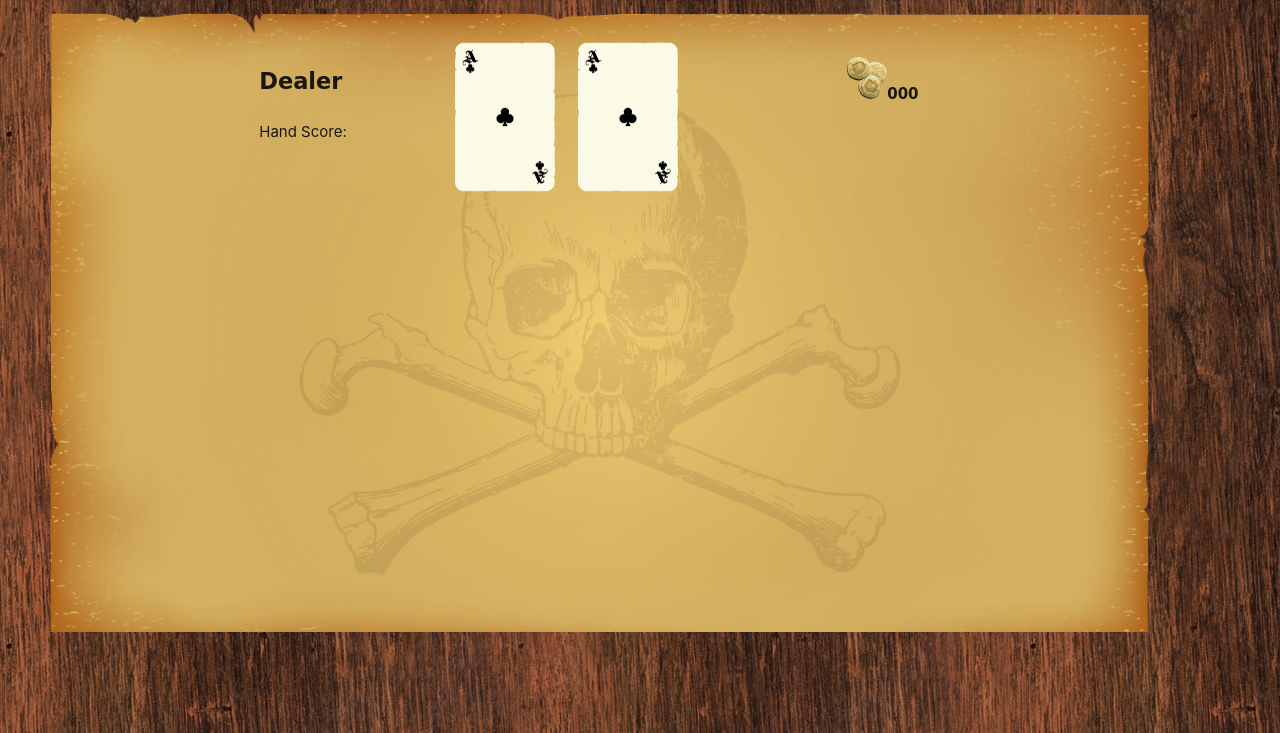
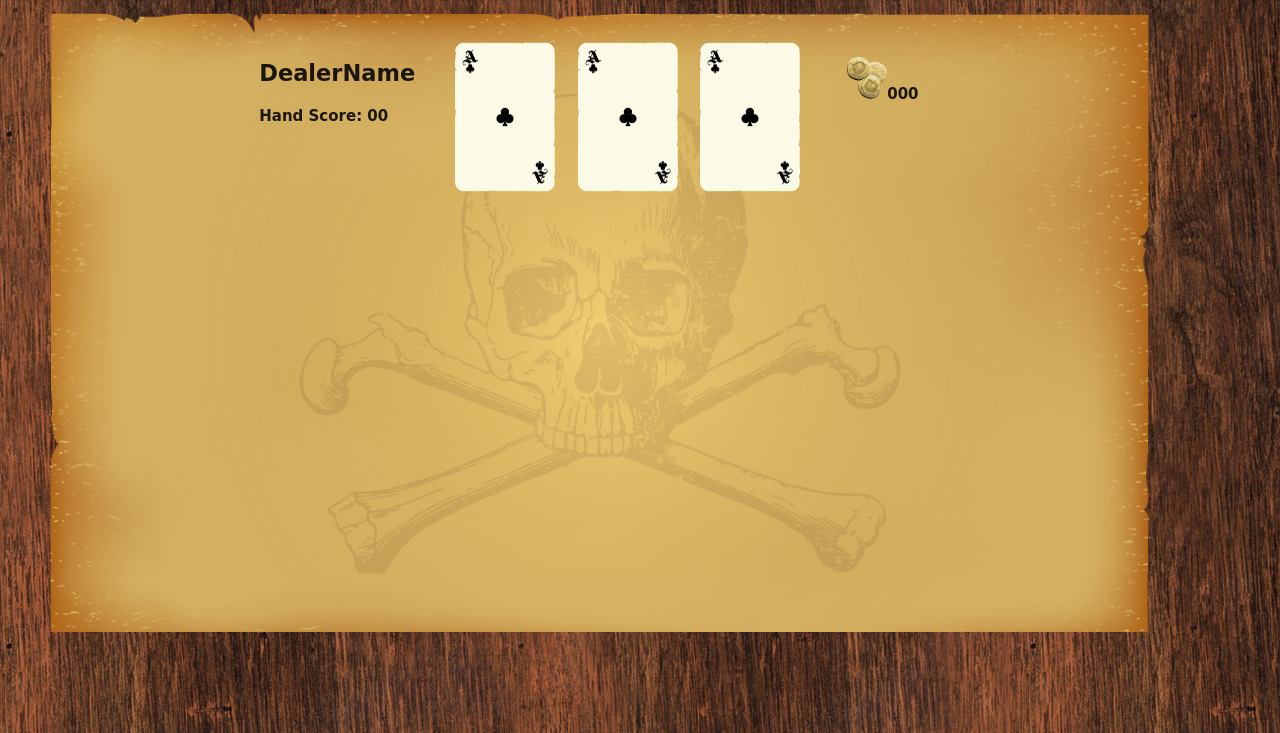
Before and after one commit to DesignerJennifer/Project-2, a website: page public/play.html in a window 1280 px wide. Shown: the part 67-800 px from the top of the page. Drawn offline with nearby package versions, Linux system fonts and the light colour scheme; a web font is replaced by a local one.

Commit message:
updated play.html and stylesheet.css to fix fonts

```diff
--- a/public/play.html
+++ b/public/play.html
@@ -51,13 +51,17 @@
 			</form>
         </div> -->
 
+<!-- First row with Dealer name, hand score, hand and current bet -->
       <div class="container">
         <div class="row">
+
+          <!-- Dealer name and hand score -->
           <div class="col s3">
-            <p id="Dealer">Dealer</p>
-            <p class="dealerHandScore">Hand Score:</p>
+            <p id="Dealer">DealerName</p>
+            <p class="dealerHandScore body-font">Hand Score: 00</p>
           </div>
 
+          <!-- The dealer's 1st card will be rendered here -->
           <div class="col s2 dealerCardDiv" style="width: 122.5px; height: 150px;">
             <div class="renderCard">
               <!-- for placement only -->
@@ -65,6 +69,7 @@
             </div>
           </div>
 
+          <!-- The dealer's 2nd card will be rendered here -->
           <div class="col s2 dealerCardDiv" style="width: 122.5px; height: 150px;">
             <div class="renderCard">
               <!-- for placement only -->
@@ -72,13 +77,29 @@
             </div>
           </div>
 
+          <!-- The dealer's 3rd card will be rendered here if called for -->
+          <div class="col s2 dealerCardDiv" style="width: 122.5px; height: 150px;">
+            <div class="renderCard">
+              <!-- for placement only -->
+              <img src="images/01_Ace_Clubs_100.png" />
+            </div>
+          </div>
+
+            <!-- The dealer's bet will be rendered here -->
             <div class="col s3 right bets">
               <p id="dealerBet">
                 <img src="Images/doubloons.png" id="doubloons"/>000
             </p>
             </div>
 
+         <!-- End of first row  -->
         </div>
+
+
+
+
+
+
         </div>
 
 
--- a/public/styleshee.css
+++ b/public/styleshee.css
@@ -67,6 +67,14 @@ body {
   font-family: "Walter Turncoat", cursive;
   font-weight: 800;
   font-size: 1.5em;
+  margin-top: 15px;
+}
+
+.body-font {
+  font-family: "Walter Turncoat", cursive;
+  font-weight: 600;
+  font-size: 1em;
+  line-height: 0.5em;
 }
 
 .score {
```
